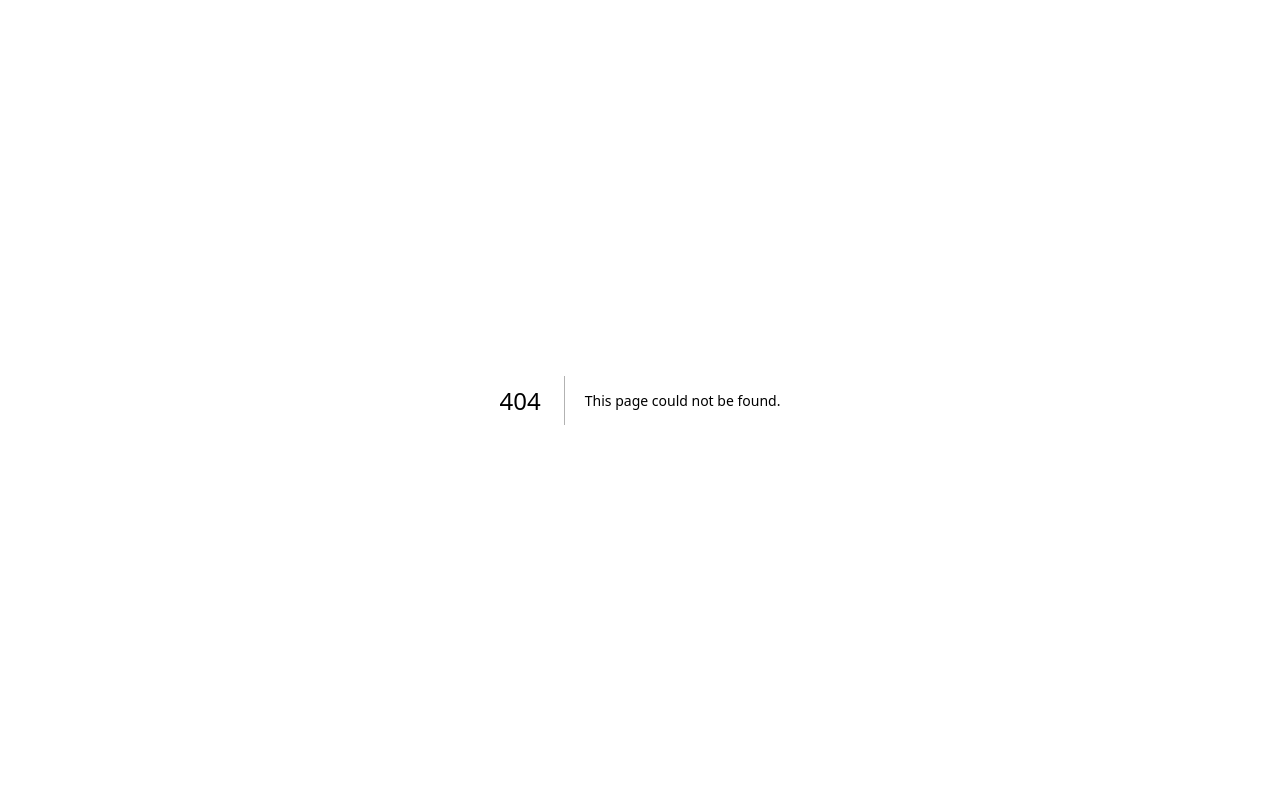
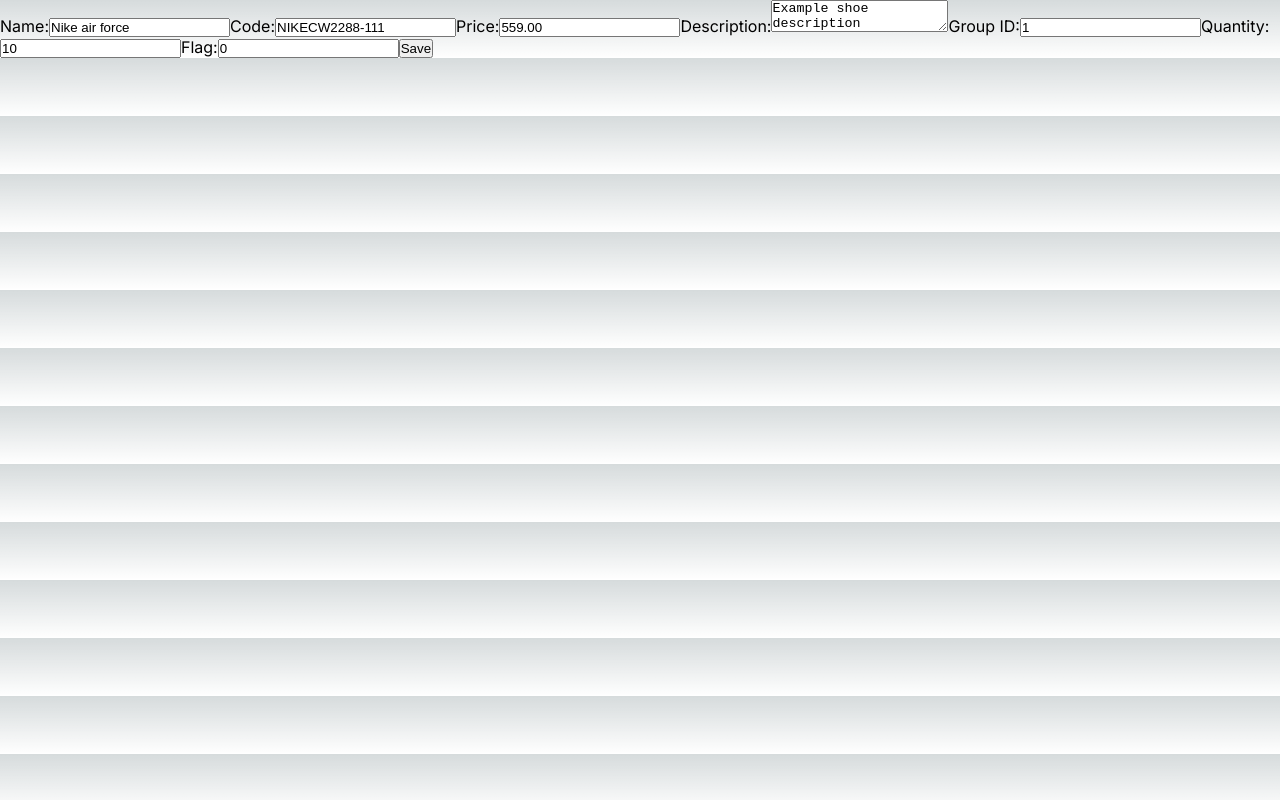
Before and after one commit to xomatix/FluxStore, a Next.js app in the folder dashboard/: page /product/1 in a window 1280 px wide. Before the commit this address had no page. Built offline with nearby package versions, Linux system fonts and the light colour scheme.

Commit message:
2. Make basic item interface dashboard style with edit capability

```diff
--- /dev/null
+++ b/dashboard/src/app/product/[id]/page.js
@@ -0,0 +1,108 @@
+"use client";
+import { useEffect, useState } from 'react';
+
+const EditProduct = (id) => {
+  const [product, setProduct] = useState({
+    id: '',
+    name: '',
+    code: '',
+    price: '',
+    desc: '',
+    group_id: '',
+    quantity: '',
+    flag: '',
+  });
+
+
+  useEffect(() => {
+    console.log("my id is"+ id);
+    // Fetch product data here and set it to the state
+    // This is a placeholder for your actual fetch logic
+    // You might want to replace this with an actual fetch call to your backend
+    const fetchProductData = async () => {
+      // Simulate fetching product data
+      const fetchedProduct = {
+        id:  2,
+        name: "Nike air force",
+        code: "NIKECW2288-111",
+        price: "559.00",
+        desc: "Example shoe description",
+        group_id:  1,
+        quantity:  10,
+        flag:  0,
+      };
+      setProduct(fetchedProduct);
+    };
+
+    if (id) {
+      fetchProductData();
+    }
+  }, [id]);
+
+  const handleChange = (e) => {
+    const { name, value } = e.target;
+    setProduct({ ...product, [name]: value });
+  };
+
+  const handleSubmit = async (e) => {
+    e.preventDefault();
+
+    const myHeaders = new Headers();
+    myHeaders.append("Content-Type", "application/json");
+
+    const raw = JSON.stringify(product);
+
+    const requestOptions = {
+      method: "POST",
+      headers: myHeaders,
+      body: raw,
+      redirect: "follow",
+    };
+
+    try {
+      const response = await fetch(`http://localhost:8080/product/edit/${id}`, requestOptions);
+      const result = await response.text();
+      console.log(result);
+      // Handle success (e.g., redirect to product list, show success message)
+    } catch (error) {
+      console.error(error);
+      // Handle error (e.g., show error message)
+    }
+  };
+
+  return (
+    <form onSubmit={handleSubmit}>
+      <label>
+        Name:
+        <input type="text" name="name" value={product.name} onChange={handleChange} />
+      </label>
+      <label>
+        Code:
+        <input type="text" name="code" value={product.code} onChange={handleChange} />
+      </label>
+      <label>
+        Price:
+        <input type="text" name="price" value={product.price} onChange={handleChange} />
+      </label>
+      <label>
+        Description:
+        <textarea name="desc" value={product.desc} onChange={handleChange} />
+      </label>
+      <label>
+        Group ID:
+        <input type="number" name="group_id" value={product.group_id} onChange={handleChange} />
+      </label>
+      <label>
+        Quantity:
+        <input type="number" name="quantity" value={product.quantity} onChange={handleChange} />
+      </label>
+      <label>
+        Flag:
+        <input type="number" name="flag" value={product.flag} onChange={handleChange} />
+      </label>
+      <button type="submit">Save</button>
+    </form>
+  );
+};
+
+export default EditProduct;
```
